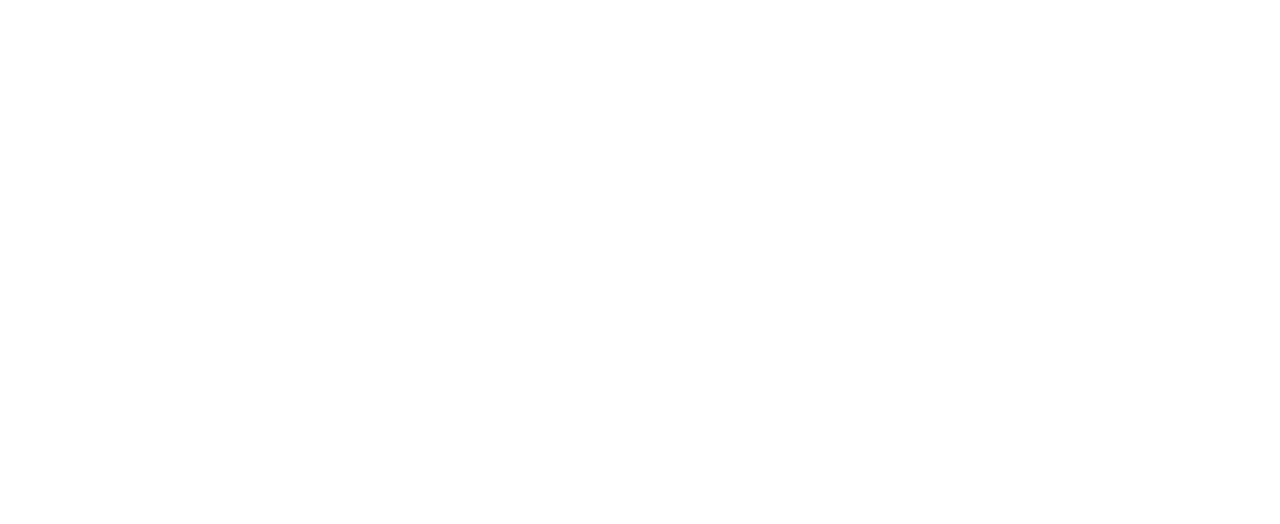
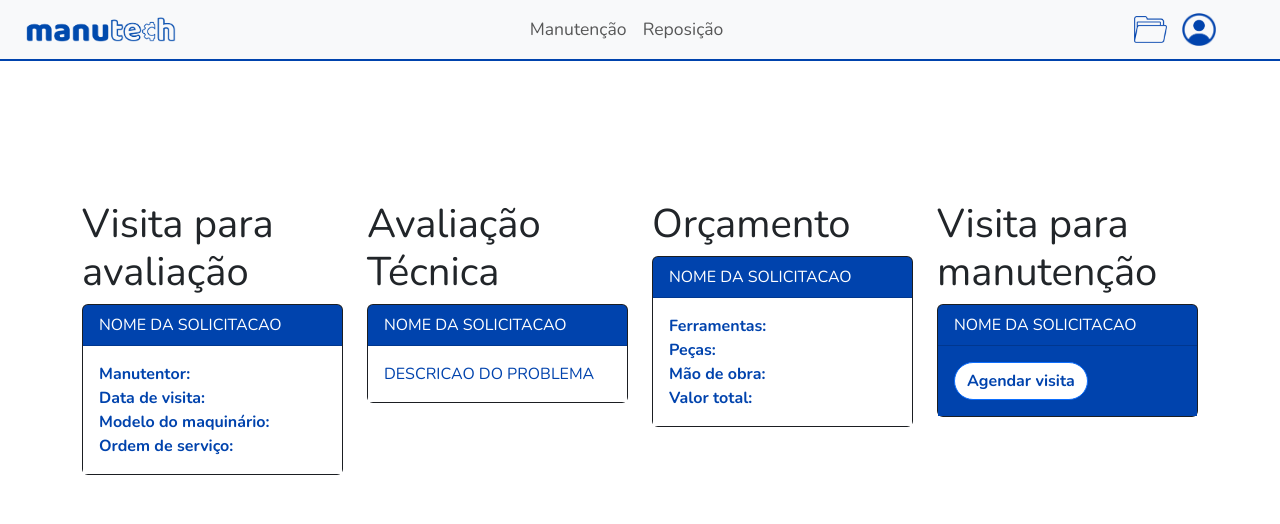
Before and after one commit to Z3rOoO/manuTech, a plain HTML site: page public/html/acompanhamento.html in a window 1280 px wide. Drawn offline with nearby package versions, Linux system fonts and the light colour scheme.

Commit message:
UPDATE acompanhamento.html

```diff
--- a/public/html/acompanhamento.html
+++ b/public/html/acompanhamento.html
@@ -0,0 +1,112 @@
+<!DOCTYPE html>
+<html lang="pt-br">
+
+<head>
+    <title>Manutech</title>
+    <meta charset="utf-8" />
+    <meta name="viewport" content="width=device-width, initial-scale=1, shrink-to-fit=no" />
+
+    <link href="https://cdn.jsdelivr.net/npm/bootstrap@5.3.2/dist/css/bootstrap.min.css" rel="stylesheet"
+        integrity="sha384-T3c6CoIi6uLrA9TneNEoa7RxnatzjcDSCmG1MXxSR1GAsXEV/Dwwykc2MPK8M2HN" crossorigin="anonymous" />
+    <link rel="stylesheet" href="../style/style.css">
+    <link rel="stylesheet" href="../style/paineladm.css">
+    <link href="https://fonts.googleapis.com/css2?family=Nunito:wght@400;600;700&display=swap" rel="stylesheet">
+    <link href="https://fonts.googleapis.com/css2?family=League+Spartan:wght@100..900&display=swap" rel="stylesheet">
+    <link rel="icon" href="../images/icons/icon_manutech.svg">
+</head>
+
+<body>
+    <header class="fixed-top">
+        <nav class="navbar navbar-expand-sm navbar-light bg-light">
+            <img src="../images/icons/logo-manutech.png" class="logo-manutech">
+            <button class="navbar-toggler d-lg-none" type="button" data-bs-toggle="collapse"
+                data-bs-target="#collapsibleNavId" aria-controls="collapsibleNavId" aria-expanded="false"
+                aria-label="Toggle navigation">
+                <span class="navbar-toggler-icon"></span>
+            </button>
+            <div class="collapse navbar-collapse lista-header" id="collapsibleNavId">
+                <ul class="navbar-nav me-auto mt-2 mt-lg-0 botoes-header">
+                    <li class="nav-item">
+                        <a class="nav-link" href="#">Manutenção</a>
+                    </li>
+                    <li class="nav-item">
+                        <a class="nav-link" href="catalogo.html">Reposição</a>
+                    </li>
+                </ul>
+            </div>
+            <div class="header-icons">
+                <a href="#"><img src="../images/icons/icon-home-solicitacoes.png" class="icons-header"
+                        style="margin-top: 10%;"></a>
+                <a href="#" style="margin-left: 15%;"><img src="../images/icons/perfil-azul.png"
+                        class="icons-header"></a>
+            </div>
+        </nav>
+    </header>
+
+    <main>
+        <div class="container" style="margin-top: 200px;">
+            <div class="row cols-4">
+                <div class="col-lg-3 col-md-6 col-sm-12" style="margin-bottom: 30px;">
+                    <h1>Visita para avaliação</h1>
+                    <div class="card text-bg-dark mb-3" style="max-width: 18rem;">
+                        <div class="card-header" style="background-color: #0043ad;">NOME DA SOLICITACAO</div>
+                        <div class="card-body" style="background-color: white;">
+                            <p class="card-text" style="color: #0043ad;"><b>Manutentor:</b><br>
+                                <b>Data de visita:</b><br>
+                                <b>Modelo do maquinário:</b><br>
+                                <b>Ordem de serviço:</b>
+                            </p>
+                        </div>
+                    </div>
+                </div>
+                <div class="col-lg-3 col-md-6 col-sm-12">
+                    <h1>Avaliação Técnica</h1>
+                    <div class="card text-bg-dark mb-3" style="max-width: 18rem;">
+                        <div class="card-header" style="background-color: #0043ad;">NOME DA SOLICITACAO</div>
+                        <div class="card-body" style="background-color: white;">
+
+                            <p class="card-text" style="color: #0043ad;">DESCRICAO DO PROBLEMA</p>
+                        </div>
+                    </div>
+                </div>
+                <div class="col-lg-3 col-md-6 col-sm-12">
+                    <h1>Orçamento</h1>
+                    <div class="card text-bg-dark mb-3" style="max-width: 18rem;">
+                        <div class="card-header" style="background-color: #0043ad;">NOME DA SOLICITACAO</div>
+                        <div class="card-body" style="background-color: white;">
+                            <p class="card-text" style="color: #0043ad;"><b>Ferramentas:</b><br>
+                                <b>Peças:</b><br>
+                                <b>Mão de obra:</b><br>
+                                <b>Valor total:</b>
+                            </p>
+                        </div>
+                    </div>
+                </div>
+                <div class="col-lg-3 col-md-6 col-sm-12">
+                    <h1>Visita para manutenção</h1>
+                    <div class="card text-bg-dark mb-3" style="max-width: 18rem;">
+                        <div class="card-header" style="background-color: #0043ad;">NOME DA SOLICITACAO</div>
+                        <div class="card-body" style="background-color: #0043ad;">
+                            <button class="btn btn-primary"
+                                style="background-color: white; color: #0043ad; font-weight: bold; border-radius: 50px;"
+                                type="submit">Agendar visita</button>
+                        </div>
+                    </div>
+                </div>
+            </div>
+        </div>
+
+
+    </main>
+
+    <script src="https://cdn.jsdelivr.net/npm/@popperjs/core@2.11.8/dist/umd/popper.min.js"
+        integrity="sha384-I7E8VVD/ismYTF4hNIPjVp/Zjvgyol6VFvRkX/vR+Vc4jQkC+hVqc2pM8ODewa9r"
+        crossorigin="anonymous"></script>
+
+    <script src="https://cdn.jsdelivr.net/npm/bootstrap@5.3.2/dist/js/bootstrap.min.js"
+        integrity="sha384-BBtl+eGJRgqQAUMxJ7pMwbEyER4l1g+O15P+16Ep7Q9Q+zqX6gSbd85u4mG4QzX+"
+        crossorigin="anonymous"></script>
+
+</body>
+
+</html>
```
Also changed, not shown: public/html/index.html (+38 -21 lines), public/html/painelAdmin.html (+0 -9 lines).
